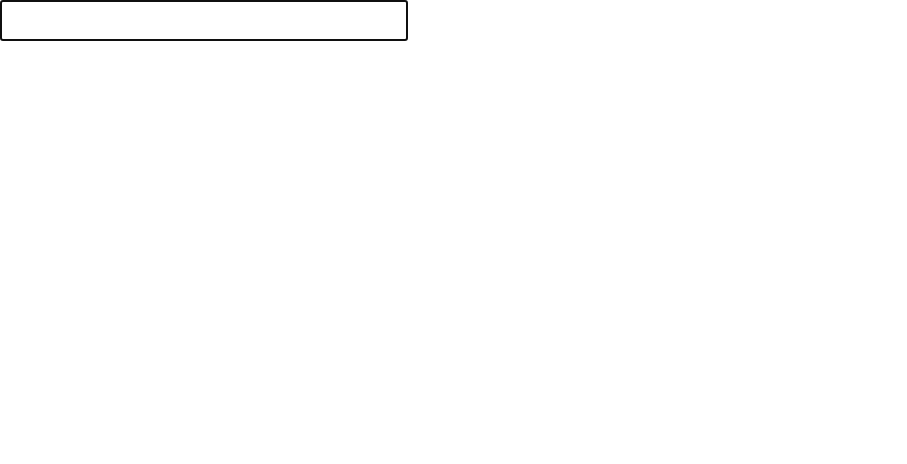
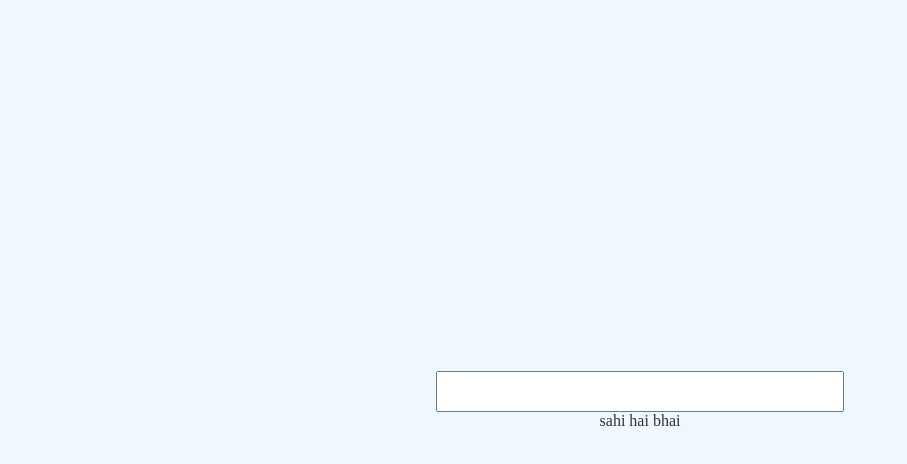
Before and after one commit to adityasuman2025/machineCoding, a React (Vite) app in the folder react/: page /auto-complete in a window 1280 px wide. Shown: the top 464 px of the page, without its empty margins (0-907 px from the left). Built offline with nearby package versions, Linux system fonts and the light colour scheme.

Commit message:
auto complete react comp

```diff
--- a/react/src/projects/autoComplete/AutoComplete.scoped.css
+++ b/react/src/projects/autoComplete/AutoComplete.scoped.css
@@ -1,29 +1,36 @@
+.content {
+    display: flex;
+    flex-direction: column;
+    align-items: center;
+    justify-content: center;
+    width: 100%;
+    height: 100vh;
+}
+
 .autoComplete {
     position: relative;
-    width: 400px;
 }
 
-.autoCompleteInput {
-    width: 100%;
-    height: 35px;
-}
-
-.loaderOrError {
-    text-align: center;
-}
-
-.autoCompleteSuggestions {
+.suggestions {
+    position: absolute;
+    top: 38px;
+    background-color: white;
+    border: 1px solid #ccc;
+    width: 400px;
+    list-style: none;
+    padding: 0;
     margin: 0;
-    padding: 0;
-    position: absolute;
-    width: 100%;
-    background-color: antiquewhite;
-    max-height: 200px;
+    max-height: 300px;
     overflow-y: auto;
 }
 
-.autoCompleteSuggestion {
-    list-style: none;
-    padding: 10px;
-    cursor: pointer;
+.suggestionItem {
+    display: flex;
+    flex-direction: column;
+    padding: 4px 8px;
 }
+
+.inputField {
+    height: 35px;
+    width: 400px;
+}
--- a/react/src/projects/autoComplete/AutoComplete.tsx
+++ b/react/src/projects/autoComplete/AutoComplete.tsx
@@ -1,10 +1,10 @@
-import { useState, useRef, useEffect } from "react";
+import { memo, useState, useRef, useCallback, useMemo, ReactNode } from "react";
 import "./AutoComplete.scoped.css";
 
-function debounce(func, delay) {
-    let timer;
+function debounce(func: Function, delay: number) {
+    let timer: ReturnType<typeof setTimeout>;
 
-    return function (...args) {
+    return function (...args: any) {
         clearTimeout(timer);
         timer = setTimeout(() => {
             func.call(this, ...args);
@@ -12,175 +12,86 @@ function debounce(func, delay) {
     }
 }
 
-export default function AutoComplete({
-    autoFocus = true,
-    placeholder = "",
-    theming: {
-        containerClassName = "",
-        inputFieldClassName = "",
-        suggestionContainerClassName = "",
-    } = {},
-    loadingRenderer = "loading",
-    errorRenderer = (error) => (error || "something went wrong"),
-    debounceDuration = 300,
+interface CacheData {
+    data: any,
+    tsWhenSet: number, // timestamps when the cache is set
+}
+function useCache(ttl: number = 60) {
+    const cache = useRef<Record<string, CacheData>>({});
 
-    useCache = true,
-    cacheTimeToLive = 60, // in minutes
-    totalPaginationPages = 1,
-
-    value,
-    getSuggestions = () => { },
-    getMoreSuggestions = () => { },
-    suggestionItemRenderer,
-    onSuggestionItemClick,
-}) {
-    const cacheTimeToLiveInMSeconds = cacheTimeToLive * 60 * 1000; // in milli seconds
-
-    const autoCompleteSuggestionsRef = useRef(null);
-    const observerTarget = useRef(null);
-    const inputRef = useRef(null);
-    const [suggestionsVisible, setSuggestionsVisible] = useState(false);
-    const [suggestions, setSuggestions] = useState([]);
-
-    const [isLoading, setIsLoading] = useState(false);
-    const [error, setError] = useState("");
-    const [cache, setCache] = useState({});
-
-    const [paginationPage, setPaginationPage] = useState(1);
-
-    useEffect(() => {
-        inputRef.current.value = value;
-        inputRef.current.focus();
-    }, [value]);
-
-    useEffect(() => {
-        const intersectionObservor = new IntersectionObserver(function (enteries) {
-            const lastElement = enteries[0];;
-
-            if (!lastElement.isIntersecting) return;
-
-            const scrollTop = autoCompleteSuggestionsRef.current.scrollTop;
-            if (scrollTop > 0) handleMoreSuggestions(); // is the parent/wrapper/container is scrolled then only calling getMoreSuggestions() function, because observerTarget can be in viewport when there are not enough elements to scroll
-        }, {
-            root: autoCompleteSuggestionsRef.current, // target element i.e scrollable element (where we want infinite scrolling)
-            rootMargin: "5px" // will load next content before 10px of the last element
-        });
-
-        if (observerTarget.current) intersectionObservor.observe(observerTarget.current);
+    const set = useCallback((key: string, val: any) => {
+        cache.current[key] = { data: val, tsWhenSet: Date.now() };
     }, []);
 
-    function handleMoreSuggestions() {
-        setError("");
+    const get = useCallback((key: string) => {
+        if (cache.current.hasOwnProperty(key)) {
+            const { data, tsWhenSet } = cache.current[key];
+            if (Date.now() <= tsWhenSet + ttl * 1000) return data;
 
-        setPaginationPage((prev) => {
-            if (prev <= totalPaginationPages) {
-                (async function () {
-                    try {
-                        setIsLoading(true);
-
-                        const filteredData = await getMoreSuggestions(inputRef.current.value, prev);
-
-                        setSuggestions(prev => ([...prev, ...filteredData]));
-                    } catch (e) { // any failure in api call can be detected here
-                        setError("failed to get suggestions");
+            delete cache.current[key]; // deleting expired one
         }
 
-                    setIsLoading(false);
-                })();
+        return null;
+    }, [ttl]);
 
-                return prev + 1;
-            } else {
-                return prev;
-            }
-        });
+    return [set, get] as const;
 }
 
-    const optimisedHandleChange = debounce(handleChange, debounceDuration);
-    async function handleChange(e) {
-        setError("");
+interface AutoCompleteProps {
+    getSuggestions: (qry: string) => Promise<any[]> | any[],
+    suggestionUniqueKey: string,
+    suggestionRenderer: (item: any) => ReactNode,
+    cachingEnabled: boolean,
+    cacheTimeToLive: number,
+}
+function AutoComplete({
+    getSuggestions,
+    suggestionUniqueKey,
+    suggestionRenderer,
+    cachingEnabled = false,
+    cacheTimeToLive = 60, // 60 seconds i.e. 1 minute
+}: AutoCompleteProps) {
+    const [localSuggs, setLocalSuggs] = useState([]);
 
-        const query = e.target.value.trim();
-        if (query) {
-            setSuggestionsVisible(true);
-            try {
-                setIsLoading(true);
-                setSuggestions([]);
+    const [setInCache, getFromCache] = useCache(cacheTimeToLive);
 
-                await optimisedGetSuggestions(query);
-            } catch (e) { // any failure in api call can be detected here
-                setError("failed to get suggestions");
+    const handleChange = useCallback(async (e) => {
+        const qry = String(e.target.value || "").trim();
+        if (!qry) return setLocalSuggs([]);
+
+        if (cachingEnabled) {
+            const cachedResult = getFromCache(qry);
+            if (cachedResult) {
+                console.log("getting from cache", qry)
+                setLocalSuggs(cachedResult);
+                return;
             }
-        } else {
-            setSuggestionsVisible(false);
         }
 
-        setIsLoading(false);
-    }
-
-    async function optimisedGetSuggestions(query) {
-        const currentTime = (new Date()).getTime();
-        const cacheResult = cache?.[query] || {};
-        let filteredData = cacheResult?.data || [];
-        let lastUsedTime = cacheResult?.lastUsedTime || 0;
-
-        if (useCache) {
-            if (!cache.hasOwnProperty(query)) filteredData = await getSuggestions(query); // no cache for that query
-            else {
-                if (currentTime <= lastUsedTime + cacheTimeToLiveInMSeconds) { // cache exists for that query
-                } else filteredData = await getSuggestions(query); // cache exipred for that query
-            }
-
-            setCache(prev => ({
-                ...prev,
-                [query]: { ...(prev[query] || {}), data: filteredData, lastUsedTime: currentTime }
-            }));
-        } else filteredData = await getSuggestions(query); // caching is disabled
-
-        setPaginationPage(2);
-        setSuggestions(filteredData);
-    }
+        const result = await getSuggestions(qry);
+        setInCache(qry, result);
+        setLocalSuggs(result);
+    }, [cachingEnabled, getSuggestions, getFromCache, setInCache]);
+    const debouncedHandleChange = useMemo(() => debounce(handleChange, 400), [handleChange]);
 
     return (
-        <div className={`autoComplete ${containerClassName}`}
-            aria-expanded={suggestionsVisible}
-            aria-autocomplete="list"
-            aria-haspopup={true}
-            aria-label="Search"
-        >
-            <input ref={inputRef} type="text"
-                className={`autoCompleteInput ${inputFieldClassName}`}
-                autoFocus={autoFocus} placeholder={placeholder}
-                onChange={(e) => optimisedHandleChange(e)}
-                autoCapitalize="off"
-                autoComplete="off"
-                autoCorrect="off"
-                spellCheck={false}
-                role="combobox"
-            />
-
-            <ul ref={autoCompleteSuggestionsRef} className={`autoCompleteSuggestions ${suggestionContainerClassName}`} aria-live="off">
+        <section className="autoComplete">
+            <input className="inputField" type="text" onChange={debouncedHandleChange} />
             {
-                    suggestionsVisible && suggestions.map((sugg, idx) => (
-                        <li className="autoCompleteSuggestion" key={idx}
-                            onClick={() => {
-                                setSuggestionsVisible(false);
-                                onSuggestionItemClick && onSuggestionItemClick(sugg)
-                            }}
-                        >
-                            {suggestionItemRenderer(sugg)}
+                localSuggs?.length ? (
+                    <ul className="suggestions">
+                        {
+                            localSuggs.map(item => (
+                                <li key={item[suggestionUniqueKey]}>
+                                    {suggestionRenderer(item)}
                                 </li>
                             ))
                         }
-
-                {
-                    (isLoading) ? (
-                        <div className="loaderOrError">{loadingRenderer}</div>
-                    ) : (error) ? (
-                        <div className="loaderOrError">{errorRenderer(error)}</div>
+                    </ul>
                 ) : null
             }
-                <div ref={observerTarget}></div>
-            </ul>
-        </div>
+        </section>
     )
 }
+
+export default memo(AutoComplete);
--- a/react/src/projects/autoComplete/AutoCompleteWrapper.tsx
+++ b/react/src/projects/autoComplete/AutoCompleteWrapper.tsx
@@ -1,47 +1,55 @@
-import { useState } from "react";
+import { useCallback } from "react";
 import AutoComplete from "./AutoComplete";
+import "./AutoComplete.scoped.css";
 
-async function apiCall(url, method = "get", body) {
-    try {
-        const resp = await fetch(url, {
-            method: method || "get",
-            ...(method !== "get" && body ? { body: JSON.stringify(body) } : {})
-        });
-        const jsonResp = await resp.json();
-
-        return jsonResp;
-    } catch (e) {
-        throw Error(e);
-    }
-}
-
-const DATA = [{ "name": "january", "days": 31 }, { "name": "february", "days": 28 }, { "name": "march", "days": 31 }, { "name": "april", "days": 30 }, { "name": "may", "days": 31 }, { "name": "june", "days": 30 }, { "name": "july", "days": 31 }, { "name": "august", "days": 31 }, { "name": "september", "days": 30 }, { "name": "october", "days": 31 }, { "name": "november", "days": 30 }, { "name": "december", "days": 31 }];
+const data = [
+    { id: 1, name: "Alice Johnson", email: "alice.johnson@example.com" },
+    { id: 2, name: "Bob Smith", email: "bob.smith@example.com" },
+    { id: 3, name: "Charlie Brown", email: "charlie.brown@example.com" },
+    { id: 4, name: "David Wilson", email: "david.wilson@example.com" },
+    { id: 5, name: "Eva Davis", email: "eva.davis@example.com" },
+    { id: 6, name: "Frank Miller", email: "frank.miller@example.com" },
+    { id: 7, name: "Grace Lee", email: "grace.lee@example.com" },
+    { id: 8, name: "Hannah Garcia", email: "hannah.garcia@example.com" },
+    { id: 9, name: "Ian Martinez", email: "ian.martinez@example.com" },
+    { id: 10, name: "Julia Robinson", email: "julia.robinson@example.com" },
+    { id: 11, name: "Kevin Clark", email: "kevin.clark@example.com" },
+    { id: 12, name: "Laura Rodriguez", email: "laura.rodriguez@example.com" },
+    { id: 13, name: "Michael Lewis", email: "michael.lewis@example.com" },
+    { id: 14, name: "Nina Walker", email: "nina.walker@example.com" },
+    { id: 15, name: "Oscar Hall", email: "oscar.hall@example.com" },
+    { id: 16, name: "Penelope Allen", email: "penelope.allen@example.com" },
+    { id: 17, name: "Quincy Young", email: "quincy.young@example.com" },
+    { id: 18, name: "Rachel King", email: "rachel.king@example.com" },
+    { id: 19, name: "Samuel Wright", email: "samuel.wright@example.com" },
+    { id: 20, name: "Tina Lopez", email: "tina.lopez@example.com" }
+];
 
 export default function AutoCompleteWrapper() {
-    const [value, setValue] = useState("");
-    async function filterSuggestions(query) {
-        const data = await apiCall("https://jsonblob.com/api/1164846962242871296");
-        return data.filter(i => i.name.toLowerCase().includes(query.toLowerCase()));
-    }
+    const getSuggestions = useCallback((qry: string) => {
+        return data.filter(item =>
+            item.name.toLowerCase().includes(qry.toLowerCase()) ||
+            item.email.toLowerCase().includes(qry.toLowerCase())
+        )
+    }, []);
+
+    const suggestionRenderer = useCallback((item) => (
+        <div className="suggestionItem">
+            <span>{item.name}</span>
+            <span>{item.email}</span>
+        </div>
+    ), []);
 
     return (
-        <div id="content">
+        <div className="content">
             <AutoComplete
-                value={value}
-                totalPaginationPages={5}
-                getSuggestions={filterSuggestions}
-                getMoreSuggestions={(query, page) => {
-                    console.log("getMoreSuggestions", query, page)
-                    return DATA;
-                }}
-
-                suggestionItemRenderer={(item) => (
-                    <div>{item.name} - {item.days + " days"}</div>
-                )}
-                onSuggestionItemClick={(item) => {
-                    setValue(item.name);
-                }}
+                getSuggestions={getSuggestions}
+                suggestionUniqueKey={"id"}
+                suggestionRenderer={suggestionRenderer}
+                cachingEnabled={true}
+                cacheTimeToLive={60}
             />
+            <div>sahi hai bhai</div>
         </div>
-    )
+    );
 }
```
Also changed, not shown: 2 other files (tests, documents, lock files or other folders). Lines whose indentation alone changed are shown as unchanged.
